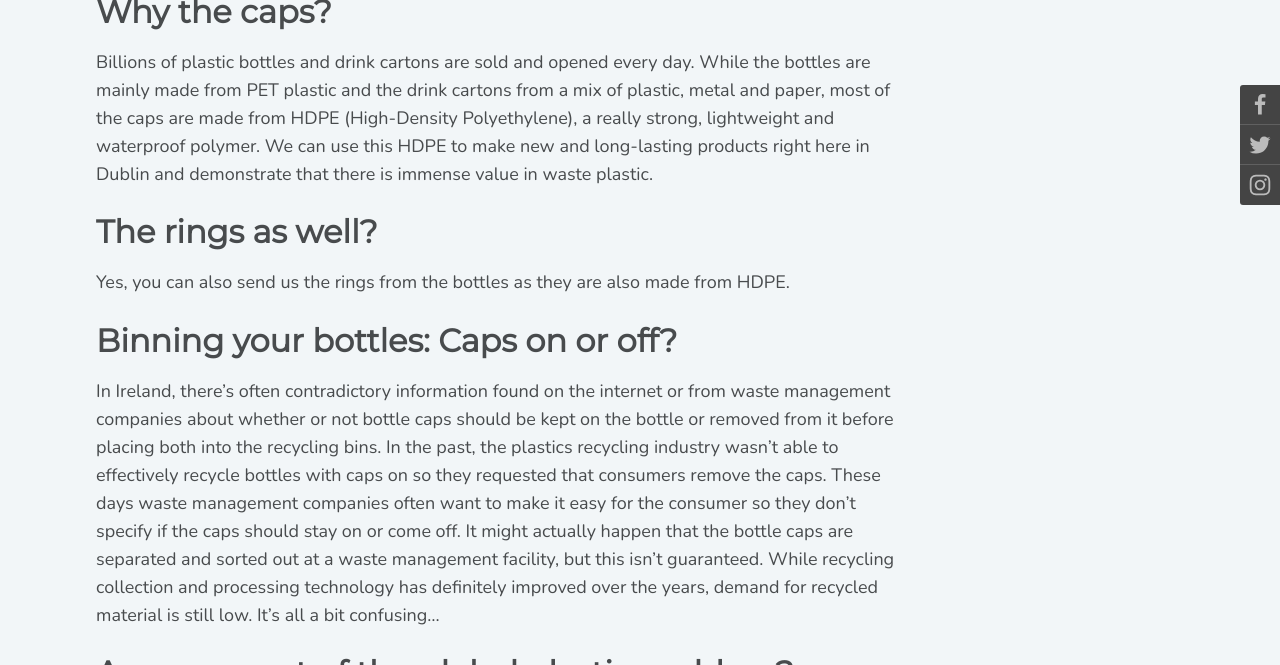
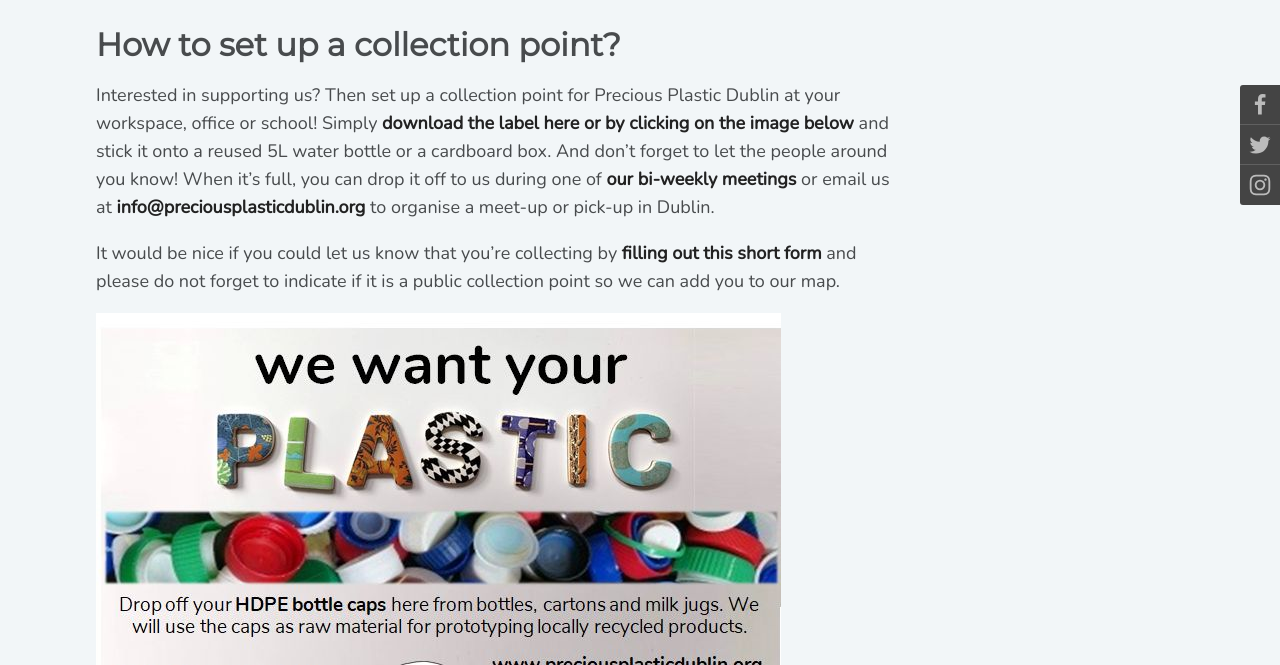
Before and after one commit to preciousplasticdublin/preciousplasticdublin.github.io, a Jekyll site: the page built from _posts/news/2021-06-19-collecting-hdpe-bottle-caps-recycling.md, in a window 1280 px wide and 900 px high, scrolled down 1734 px, cut to the strip 235-900 px from the top of the window. Built offline with Jekyll 4.4.1, drawn with Linux system fonts in a browser that asks for light colours; a script that is not in the unit is left out; comment, search, counter and statistics services are not loaded; some of the changed text lies outside the part shown.

Commit message:
Update 2021-06-19-collecting-hdpe-bottle-caps-recycling.md - Added setting up a collection point

```diff
--- a/_posts/news/2021-06-19-collecting-hdpe-bottle-caps-recycling.md
+++ b/_posts/news/2021-06-19-collecting-hdpe-bottle-caps-recycling.md
@@ -29,14 +29,14 @@
 <iframe src="https://www.google.com/maps/d/embed?mid=1_cL50dLi6hWENRBJpNfChsBweR5_Rts&ehbc=2E312F" width="640" height="480"></iframe>
 
 
-<!---  ## How to set up a collection point?
+## How to set up a collection point?
 
 Interested in supporting us? Then set up a collection point for Precious Plastic Dublin at your workspace, office or school! Simply [download the label here or by clicking on the image below](/images/posts/hdpe-caps-collection-label.pdf) and stick it onto a reused 5L water bottle or a cardboard box. And don’t forget to let the people around you know! When it’s full, you can drop it off to us during one of [our bi-weekly meetings](https://www.meetup.com/Precious-Plastic-Dublin/) or email us at [info@preciousplasticdublin.org](mailto:info@preciousplasticdublin.org) to organise a meet-up or pick-up in Dublin.
 
 It would be nice if you could let us know that you're collecting by [filling out this short form](/hdpe-collection-form) and please do not forget to indicate if it is a public collection point so we can add you to our map.
 
 
-[![HDPE collection label](/images/posts/hdpe-caps-collection-label.jpg "HDPE collection label")](/images/posts/hdpe-caps-collection-label.pdf)   --->
+[![HDPE collection label](/images/posts/hdpe-caps-collection-label.jpg "HDPE collection label")](/images/posts/hdpe-caps-collection-label.pdf)
 
 ## Why the caps?
 
```
